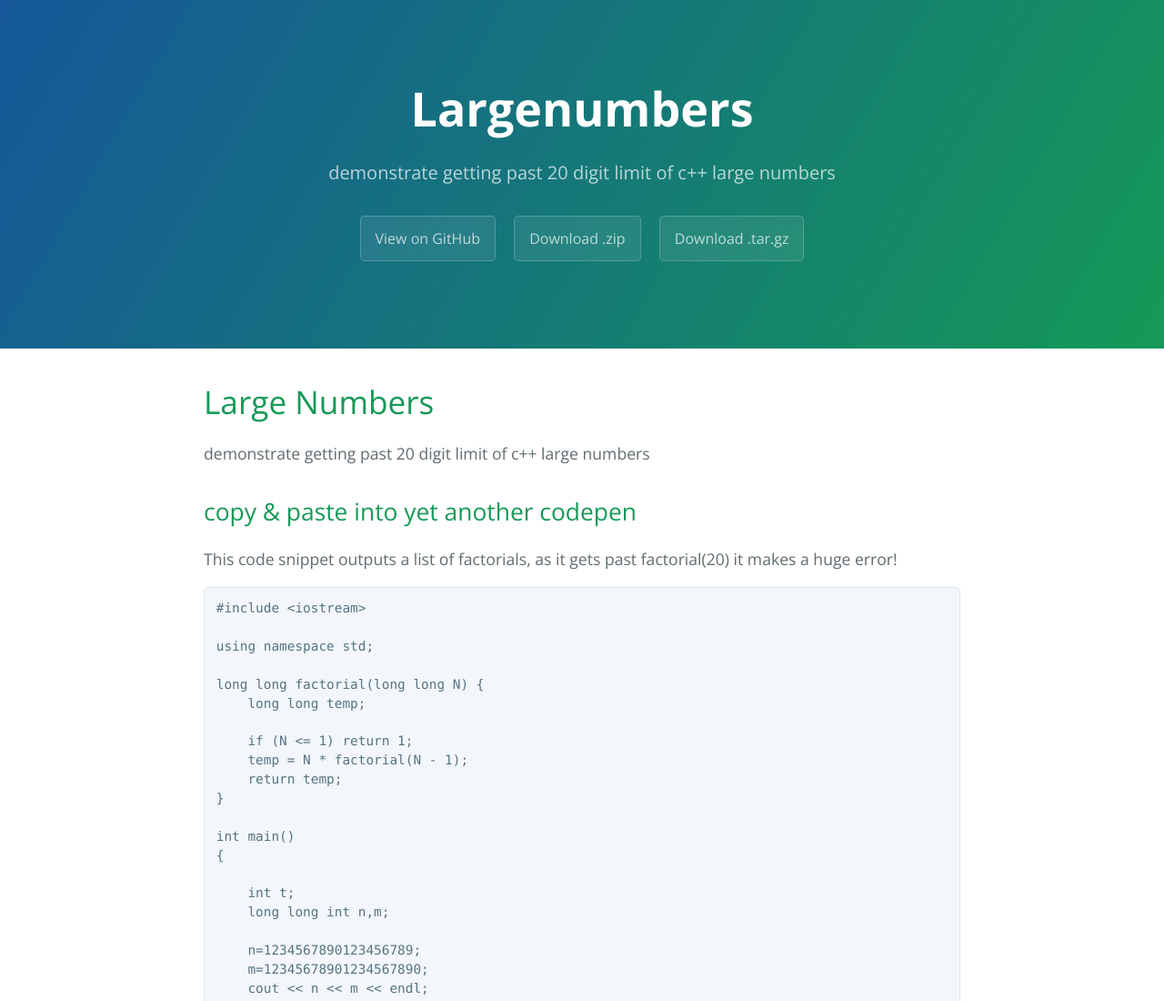
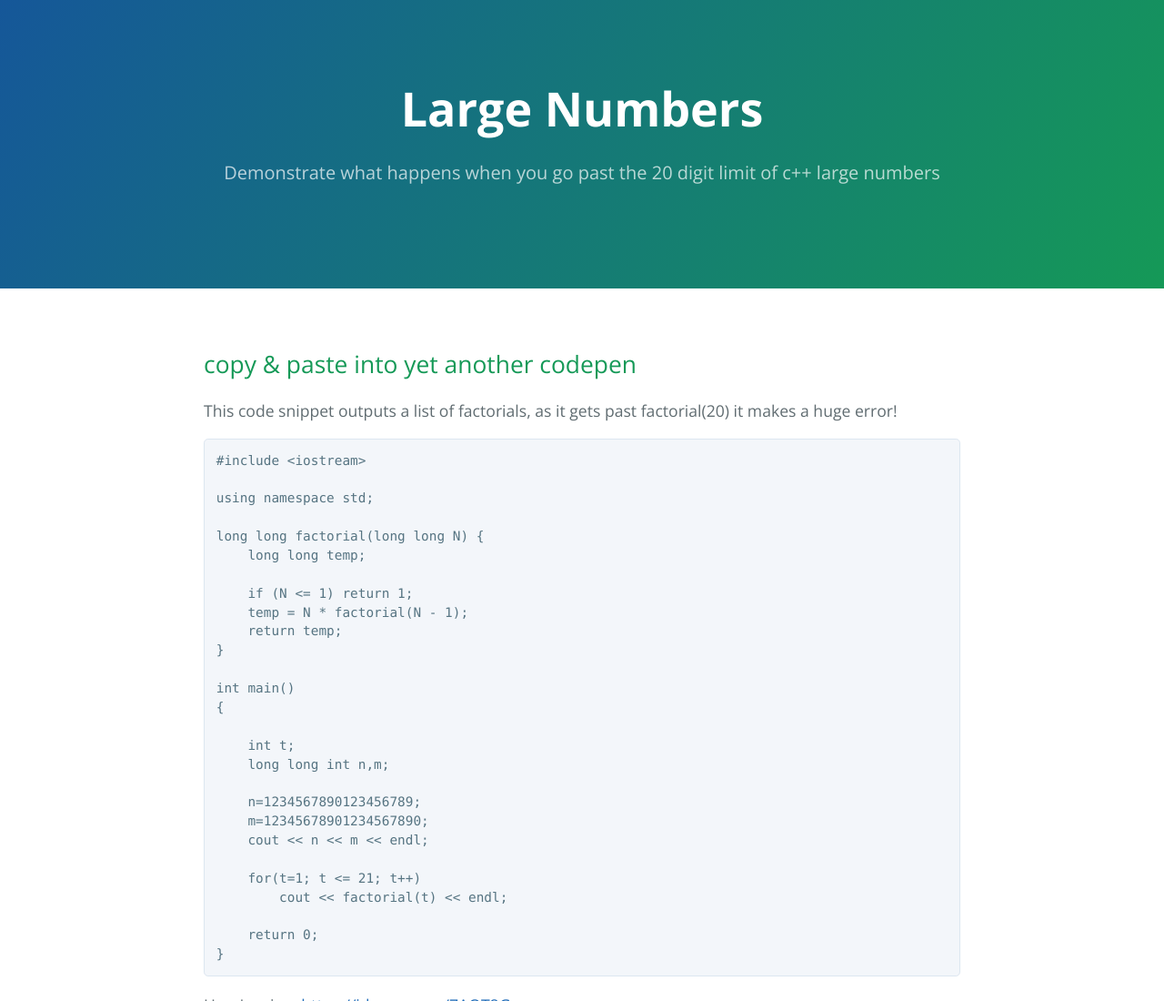
Before and after one commit to JohnReeves/largeNumbers, a plain HTML site: page index.html in a window 1280 px wide. Shown: the top 1100 px of the page at 91% size. Drawn offline with nearby package versions, Linux system fonts and the light colour scheme.

Commit message:
Update index.html

```diff
--- a/index.html
+++ b/index.html
@@ -11,18 +11,13 @@
   </head>
   <body>
     <section class="page-header">
-      <h1 class="project-name">Largenumbers</h1>
-      <h2 class="project-tagline">demonstrate getting past 20 digit limit of c++ large numbers</h2>
-      <a href="https://github.com/JohnReeves/largeNumbers" class="btn">View on GitHub</a>
-      <a href="https://github.com/JohnReeves/largeNumbers/zipball/master" class="btn">Download .zip</a>
-      <a href="https://github.com/JohnReeves/largeNumbers/tarball/master" class="btn">Download .tar.gz</a>
+      <h1 class="project-name">Large Numbers</h1>
+      <h2 class="project-tagline">Demonstrate what happens when you go past the 20 digit limit of c++ large numbers</h2>
     </section>
 
     <section class="main-content">
       <h1>
-<a id="large-numbers" class="anchor" href="#large-numbers" aria-hidden="true"><span aria-hidden="true" class="octicon octicon-link"></span></a>Large Numbers</h1>
-
-<p>demonstrate getting past 20 digit limit of c++ large numbers</p>
+<a id="large-numbers" class="anchor" href="#large-numbers" aria-hidden="true"><span aria-hidden="true" class="octicon octicon-link"></span></a></h1>
 
 <h2>
 <a id="copy--paste-into-yet-another-codepen" class="anchor" href="#copy--paste-into-yet-another-codepen" aria-hidden="true"><span aria-hidden="true" class="octicon octicon-link"></span></a>copy &amp; paste into yet another codepen</h2>
```
